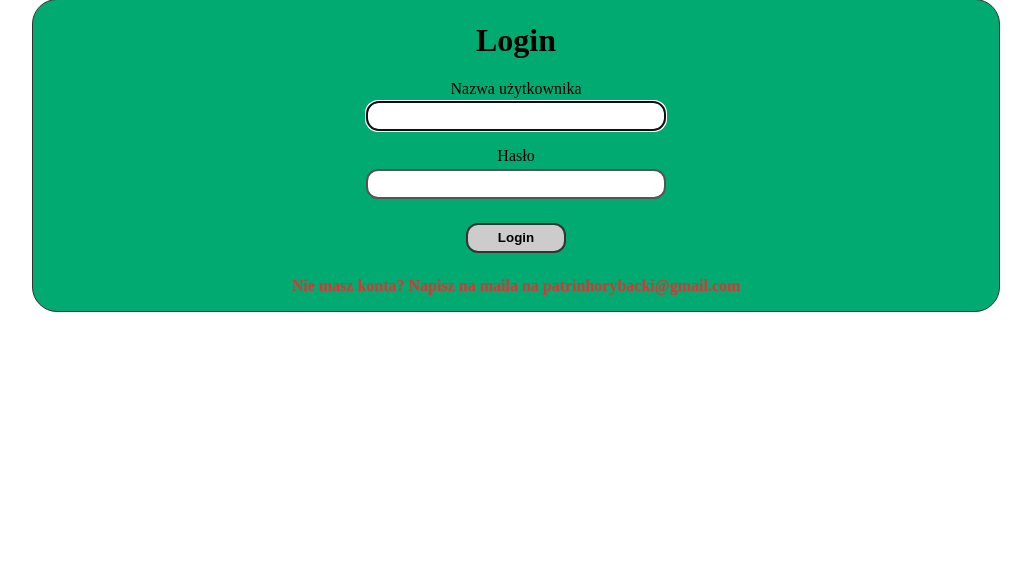
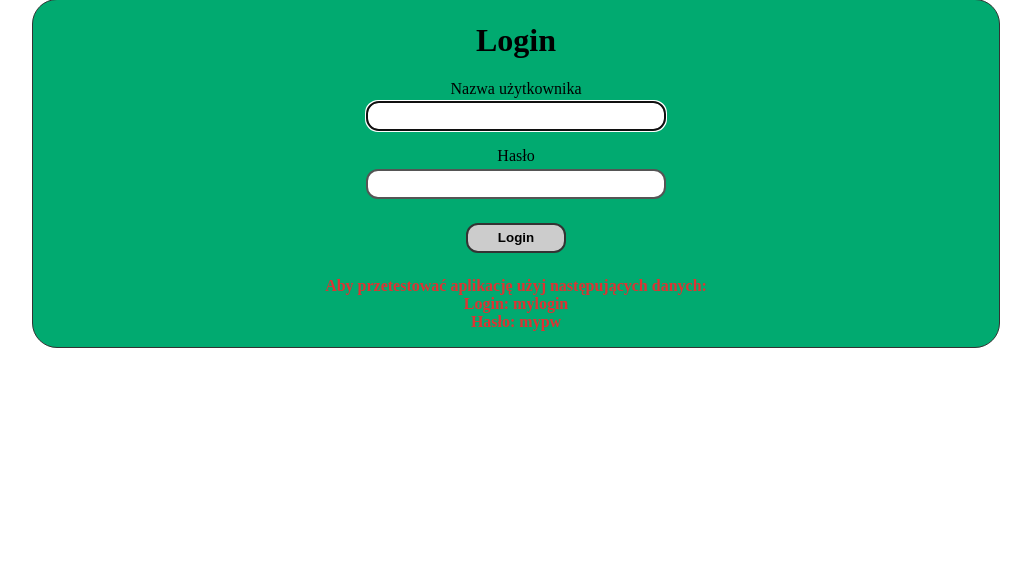
Before and after one commit to patrinhoo/ShoesStorageCV, a Django app: page /login/ in a window 1280 px wide. Shown: the part 83-654 px from the top of the page, without its empty margins (124-1155 px from the left). Run offline with Django 4.2, Linux system fonts and the light colour scheme.

Commit message:
Test user

```diff
--- a/base/templates/base/login.html
+++ b/base/templates/base/login.html
@@ -23,7 +23,10 @@
 
         </form>
 
-        <p class="red">Nie masz konta? Napisz na maila na patrinhorybacki@gmail.com</p>
+        <p class="red">Aby przetestować aplikację użyj następujących danych:<br>
+                        Login: mylogin<br>
+                        Hasło: mypw<br>
+        </p>
     </div>
 </div>
 
```
Also changed, not shown: ShoesStorage/settings.py (+0 -15 lines).
